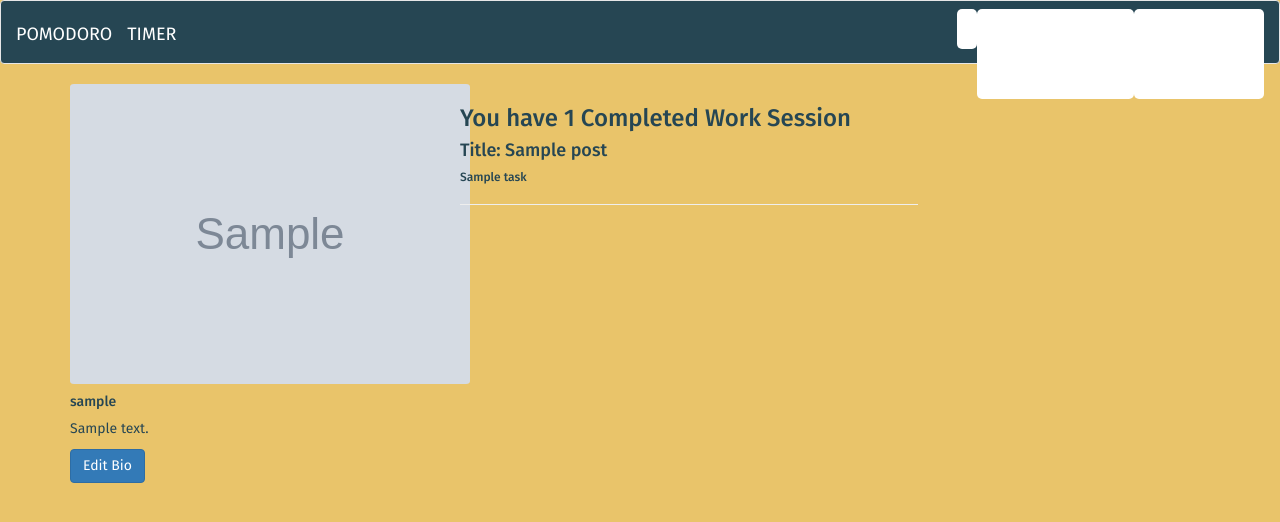
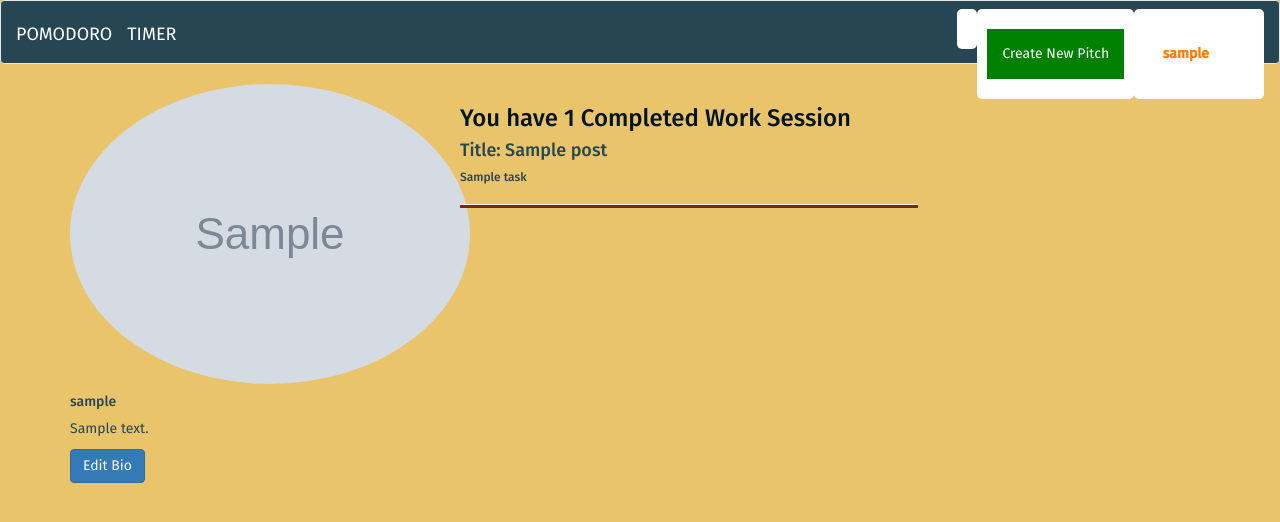
Before and after one commit to ngetichnicholas/Pomodoro-Timer, a Flask app: template app/templates/profile/profile.html in a window 1280 px wide. Shown: the top 522 px of the page. Run offline with Flask 2, Linux system fonts and the light colour scheme; a user stored in the database is signed in; tables that the repository leaves empty hold one stand-in row (values such as "Sample post"); the template is opened without the code that fills it: values that come from a table or form of the project are taken from there, most other values are stand-ins (such as "Sample title", 1, 10 or a date in 2020); grey boxes marked "Sample" are stand-in pictures; some libraries are stand-ins or nearby versions.

Commit message:
Update styles

```diff
--- a/app/static/css/index.css
+++ b/app/static/css/index.css
@@ -13,6 +13,42 @@ nav {
   background-color: #264653 !important;
   height: 8vh !important;
   padding-top: 1vh !important;
+}
+a {
+  color: white !important;
+
+}
+h2 {
+  color: #78290f;
+}
+.dropdown a ,.user {
+  color: #ff7d00 !important;
+}
+.dropdown a:hover ,.user:hover {
+  cursor: pointer;
+}
+.card-img img {
+  border-radius: 50% !important;
+}
+hr {
+  background-color: #78290f !important;
+  height: 3px;
+}
+span a {
+  color: white;
+}
+.pitch {
+  width: 80%;
+}
+#sign {
+  color: #ff7d00 !important;
+}
+h3 {
+  color: #001524;
+}
+#create-acc {
+  background-color: green;
+  color: #ff7d00;
 }
 @media (max-width: 1000px) {
   nav{
```
